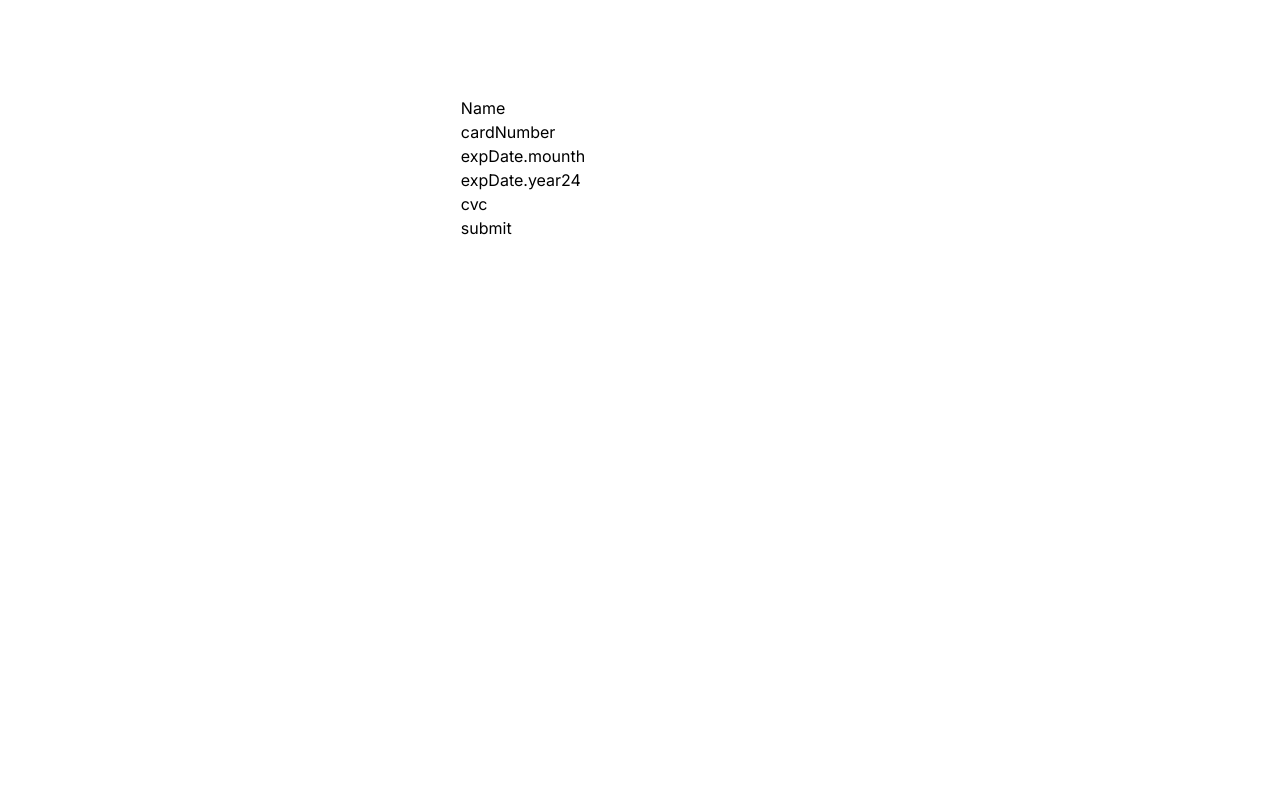
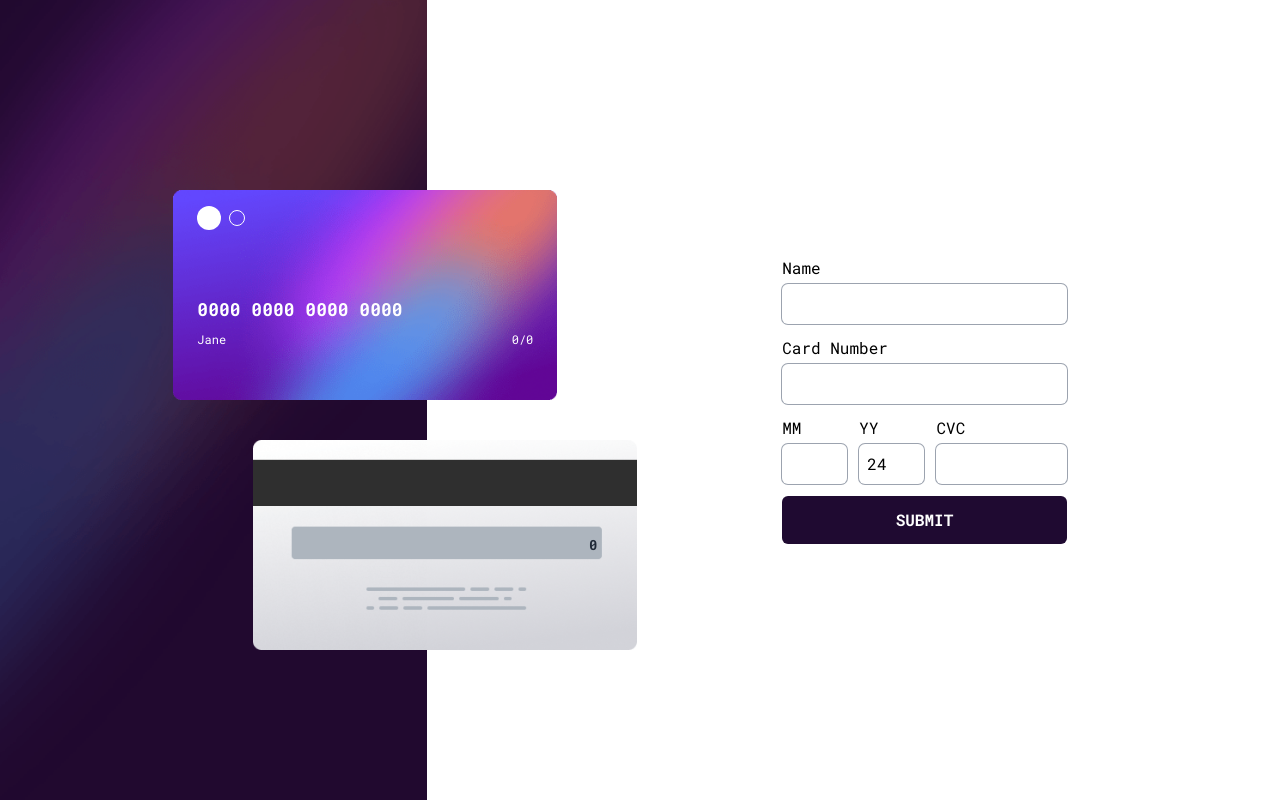
Before and after one commit to rajamasker07/interactive-card-details-form, a Next.js app: page / in a window 1280 px wide. Built offline with nearby package versions, Linux system fonts and the light colour scheme.

Commit message:
update content

```diff
--- /dev/null
+++ b/app/components/back-card.tsx
@@ -0,0 +1,19 @@
+import Image from 'next/image'
+import React from 'react'
+import bgCardBack from '@/assets/bg-card-back.png'
+
+type props = {
+  cvc?: string | number,
+  className?: string,
+}
+
+export default function BackCard({cvc = 123, className}: props) {
+  return (
+    <div id='backCard' className={`flex w-full ${className}`} >
+      <div className="relative">
+        <Image src={bgCardBack} alt='bg card back' className='w-full' />
+        <h5 className='flex w-full text-right md:top-[45%] top-[40%] z[11] absolute place-content-end md:px-10 px-6 text-gray-800 text-sm font-bold' >{cvc}</h5>
+      </div>
+    </div>
+  )
+}
--- a/app/components/container.tsx
+++ b/app/components/container.tsx
@@ -3,11 +3,8 @@
 import React, { useState } from 'react'
 import Form from './form';
 import { CardFormInterface } from '../utils/interfaces';
-
-export interface dataInterface {
-  name: string,
-  cardNumber: string,
-}
+import BackCard from './back-card';
+import FrontCard from './front-card';
 
 export default function Container() {
 
@@ -26,6 +23,20 @@ export default function Container() {
   }
 
   return (
-    <Form dataOnChange={dataOnChange} />
+    <div className='flex flex-col-reverse place-content-between md:place-items-center m-3 gap-10 md:flex-row-reverse md:w-2/3'>
+
+      <Form dataOnChange={dataOnChange} />
+
+      <div className='md:flex md:flex-col-reverse' >
+        <div className="relative top-10 z-[5] md:-right-10 md:max-w-96">
+          <BackCard className='place-content-end' cvc={data.cvc} />
+        </div>
+        <div className="relative z-10 md:-left-10 md:max-w-96" >
+          <FrontCard className='' name={data.name} cardNumber={data.cardNumber} expDate={`${data.expDate.mounth}/${data.expDate.year}`} />
+        </div>
+      </div>
+
+
+    </div>
   )
 }
--- a/app/components/custom-input.tsx
+++ b/app/components/custom-input.tsx
@@ -3,12 +3,13 @@
 import React, { ChangeEvent, ChangeEventHandler, useState } from 'react'
 import { FieldErrors, Path, UseFormRegister } from 'react-hook-form'
 import { CardFormInterface } from '../utils/interfaces'
-import { convertText } from '../utils/helper'
+import { convertText, formatCardNumber } from '../utils/helper'
 
 type props = {
   label: Path<CardFormInterface>
   register: UseFormRegister<CardFormInterface>
   errors: FieldErrors<CardFormInterface>
+  name?: string
 }
 
 /**
@@ -21,10 +22,10 @@ type props = {
  * @returns React component
  */
 
-export default function FieldName({ label, register, errors }: props) {
+export default function FieldName({ label, register, errors, name }: props) {
   return (
-    <div>
-      <label htmlFor={label}>{ convertText(label)}</label>
+    <div className='flex w-full flex-col gap-1'>
+      <label htmlFor={label}>{ name ? name : convertText(label) }</label>
       <input type="text" id={label} {
         ...register(label, {
           required: {
@@ -45,26 +46,19 @@ export default function FieldName({ label, register, errors }: props) {
           }
         })
       }
-      aria-invalid={ errors.name ? 'true' : 'false'}
-      aria-errormessage={`${label}ErrorMessage`}/>
+      aria-invalid={errors.name ? 'true' : 'false'}
+      aria-errormessage={`${label}ErrorMessage`}
+      className='ring-1 ring-gray-400 rounded-md active:outline-purple-500 p-2'/>
       {
-        errors.name && <span id={`${label}ErrorMessage`} role='alert'>{ errors.name.message }</span>
+        errors.name && <span id={`${label}ErrorMessage`} role='alert' className='text-red-500 text-xs' >{ errors.name.message }</span>
       }
     </div>
   )
 }
 
-export function FieldCardNumber({ label, register, errors }: props) {
+export function FieldCardNumber({ label, register, errors, name }: props) {
 
   const [cardNumber, setCardNumber] = useState('')
-
-  const formatCardNumber = (value: string) => {
-
-    const formattedValue = value.replace(/\d{4}(?!\s)/g, '$& ');
-
-    return formattedValue.trim();
-
-  }
 
   const handleChange = (event: ChangeEvent<HTMLInputElement>) => {
 
@@ -75,8 +69,8 @@ export function FieldCardNumber({ label, register, errors }: props) {
   }
 
   return (
-    <div>
-      <label htmlFor={label}>{label}</label>
+    <div className='flex w-full flex-col gap-1'>
+      <label htmlFor={label}>{ name ? name : convertText(label) }</label>
       <input type="text" id={label} {
         ...register(label, {
           required: {
@@ -100,18 +94,19 @@ export function FieldCardNumber({ label, register, errors }: props) {
       value={cardNumber}
       onChange={handleChange}
       aria-invalid={ errors.cardNumber ? 'true' : 'false'}
-      aria-errormessage={`${label}ErrorMessage`}/>
+      aria-errormessage={`${label}ErrorMessage`}
+      className='ring-1 ring-gray-400 rounded-md active:outline-purple-500 p-2'/>
       {
-        errors.cardNumber && <span id={`${label}ErrorMessage`} role='alert'>{ errors.cardNumber.message }</span>
+        errors.cardNumber && <span id={`${label}ErrorMessage`} role='alert' className="text-red-500 text-xs">{ errors.cardNumber.message }</span>
       }
     </div>
   )
 }
 
-export function FieldMounth({ label, register, errors }: props) {
+export function FieldMounth({ label, register, errors, name }: props) {
   return (
-    <div>
-      <label htmlFor={label}>{label}</label>
+    <div className='flex min-w-8 max-w-fit flex-col gap-1'>
+      <label htmlFor={label}>{ name ? name : convertText(label)}</label>
       <input type="text" id={label} {
         ...register(label, {
           required: {
@@ -124,22 +119,23 @@ export function FieldMounth({ label, register, errors }: props) {
           },
         })
       }
+      aria-errormessage={`${label}ErrorMessage`}
       aria-invalid={ errors.expDate?.mounth ? 'true' : 'false'}
-      aria-errormessage={`${label}ErrorMessage`}/>
+      className='ring-1 ring-gray-400 rounded-md active:outline-purple-500 p-2'/>
       {
-        errors.expDate?.mounth && <span id={`${label}ErrorMessage`} role='alert'>{ errors.expDate.mounth.message }</span>
+        errors.expDate?.mounth && <span id={`${label}ErrorMessage`} role='alert' className="text-red-500 text-xs">{ errors.expDate.mounth.message }</span>
       }
     </div>
   )
 }
 
-export function FieldYear({ label, register, errors }: props) {
+export function FieldYear({ label, register, errors, name }: props) {
 
   const currentYear = new Date().getFullYear().toString().slice(2, 4);
 
   return (
-    <div>
-      <label htmlFor={label}>{label}</label>
+    <div className='flex min-w-8 max-w-fit flex-col gap-1'>
+      <label htmlFor={label}>{name ? name : convertText(label)}</label>
       <input type="text" id={label} {
         ...register(label, {
           required: {
@@ -166,18 +162,19 @@ export function FieldYear({ label, register, errors }: props) {
       }
       defaultValue={ currentYear }
       aria-invalid={ errors.expDate?.year ? 'true' : 'false'}
-      aria-errormessage={`${label}ErrorMessage`}/>
+      aria-errormessage={`${label}ErrorMessage`}
+      className='ring-1 ring-gray-400 rounded-md active:outline-purple-500 p-2'/>
       {
-        errors.expDate?.year && <span id={`${label}ErrorMessage`} role='alert'>{ errors.expDate.year.message }</span>
+        errors.expDate?.year && <span id={`${label}ErrorMessage`} role='alert' className="text-red-500 text-xs">{ errors.expDate.year.message }</span>
       }
     </div>
   )
 }
 
-export function FieldCVC({ label, register, errors }: props) {
+export function FieldCVC({ label, register, errors, name }: props) {
   return (
-    <div>
-      <label htmlFor={label}>{label}</label>
+    <div className='flex min-w-24 max-w-fit flex-col gap-1'>
+      <label htmlFor={label}>{name ? name : convertText(label)}</label>
       <input type="text" id={label} {
         ...register(label, {
           required: {
@@ -199,9 +196,10 @@ export function FieldCVC({ label, register, errors }: props) {
         })
       }
       aria-invalid={ errors.cvc ? 'true' : 'false'}
-      aria-errormessage={`${label}ErrorMessage`}/>
+      aria-errormessage={`${label}ErrorMessage`}
+      className='ring-1 ring-gray-400 rounded-md active:outline-purple-500 p-2'/>
       {
-        errors.cvc && <span id={`${label}ErrorMessage`} role='alert'>{ errors.cvc.message }</span>
+        errors.cvc && <span id={`${label}ErrorMessage`} role='alert' className="text-red-500 text-xs">{ errors.cvc.message }</span>
       }
     </div>
   )
--- a/app/components/form.tsx
+++ b/app/components/form.tsx
@@ -25,15 +25,17 @@ export default function Form( { dataOnChange }: formProps ) {
   }
 
   return (
-    <form onSubmit={ handleSubmit(onSubmit) } id='form' role='form' >
-
-      <FieldName label='name' register={register} errors={errors} />
-      <FieldCardNumber label='cardNumber' register={register} errors={errors} />
-      <FieldMounth label='expDate.mounth' register={register} errors={errors} />
-      <FieldYear label='expDate.year' register={register} errors={errors} />
-      <FieldCVC label='cvc' register={register} errors={errors} />
-
-      <input type="submit" value="submit" />
+    <form onSubmit={ handleSubmit(onSubmit) } id='form' role='form' className='flex gap-3 w-full flex-col md:w-4/12' >
+      <FieldName label='name' register={register} errors={errors} name='Name' />
+      <FieldCardNumber label='cardNumber' register={register} errors={errors} name='Card Number' />
+      <div className="inline-flex gap-3 w-fit max-w-full">
+        <div className="inline-flex gap-3 w-1/2">
+          <FieldMounth label='expDate.mounth' register={register} errors={errors} name='MM' />
+          <FieldYear label='expDate.year' register={register} errors={errors} name='YY' />
+        </div>
+        <FieldCVC label='cvc' register={register} errors={errors} name='CVC'/>
+      </div>
+      <input type="submit" value="submit" className='flex w-full bg-[#1F0A31] text-white rounded-md py-3 uppercase font-bold text-center cursor-pointer' />
     </form>
   )
 }
--- /dev/null
+++ b/app/components/front-card.tsx
@@ -0,0 +1,42 @@
+import Image from 'next/image'
+import React from 'react'
+import bgCardFront from '@/assets/bg-card-front.png'
+import { formatCardNumber } from '../utils/helper'
+
+type props = {
+  className?: string,
+  cardNumber?: string,
+  name?: string,
+  expDate?: string,
+}
+
+export default function FrontCard({
+  cardNumber = '0000000000000000',
+  name = 'jane',
+  expDate = '00/00',
+  className
+}: props) {
+  return (
+    <div id='frontCard' className={`flex ${className}`} >
+      <div className="relative">
+        <Image src={bgCardFront} alt='bg card back' className='w-full' />
+        <div className="inline-flex w-full px-6 absolute top-4 gap-2 place-items-center">
+          <div className="flex size-6 bg-white rounded-full"></div>
+          <div className="flex size-4 border-white border rounded-full"></div>
+        </div>
+        <hgroup className='flex flex-col w-full top-2/4 z[11] absolute px-6 text-white gap-2'>
+          <h1 className='font-bold text-sm md:text-lg' >
+            { cardNumber === '' ? formatCardNumber('0000000000000000') : formatCardNumber(cardNumber)}
+          </h1>
+          <h3 className="text-xs inline-flex justify-between">
+            {name === '' ? 'Jane' : name}
+            <span className='text-right'>
+              {expDate}
+            </span>
+          </h3>
+        </hgroup>
+
+      </div>
+    </div>
+  )
+}
--- a/app/layout.tsx
+++ b/app/layout.tsx
@@ -1,8 +1,8 @@
 import type { Metadata } from "next";
-import { Inter } from "next/font/google";
+import { Roboto_Mono } from "next/font/google";
 import "./globals.css";
 
-const inter = Inter({ subsets: ["latin"] });
+const robotoMono = Roboto_Mono({ subsets: ["latin"] })
 
 export const metadata: Metadata = {
   title: "Create Next App",
@@ -16,7 +16,7 @@ export default function RootLayout({
 }>) {
   return (
     <html lang="en">
-      <body className={inter.className}>{children}</body>
+      <body className={robotoMono.className}>{children}</body>
     </html>
   );
 }
--- a/app/page.tsx
+++ b/app/page.tsx
@@ -1,9 +1,20 @@
+import Image from "next/image";
 import Container from "./components/container";
+import bgMainDesktop from '@/public/assets/bg-main-desktop.png';
 
 export default function Home() {
   return (
-    <main className="flex min-h-screen flex-col items-center justify-between p-24">
-      <Container/>
-    </main>
+    <>
+
+      <div className="w-screen h-screen grid grid-rows-[1fr_2fr] md:grid-cols-[1fr_2fr] absolute z-0">
+        <Image src={bgMainDesktop} alt="bg" className="md:h-screen h-3/4 "/>
+        <div></div>
+      </div>
+
+      <main className="flex flex-col absolute z-[1] w-screen h-screen md:place-items-center md:place-content-center">
+        <Container/>
+      </main>
+    </>
+
   );
 }
--- a/app/utils/helper.ts
+++ b/app/utils/helper.ts
@@ -3,6 +3,9 @@ export function convertText(input: string) {
   const convertedWords = words.map((word, index) => {
     if (index === 0) {
       return word.toUpperCase();
+    }
+    if(word === ".") {
+      return word.replace(word, ' ')
     }
     if (word === word.toUpperCase()) {
       return ' ' + word;
@@ -11,3 +14,11 @@ export function convertText(input: string) {
   });
   return convertedWords.join('');
 }
+
+export const formatCardNumber = (value: string) => {
+
+  const formattedValue = value.replace(/\d{4}(?!\s)/g, '$& ');
+
+  return formattedValue.trim();
+
+}
```
Also changed, not shown: 1 other file (tests, documents, lock files or other folders).
